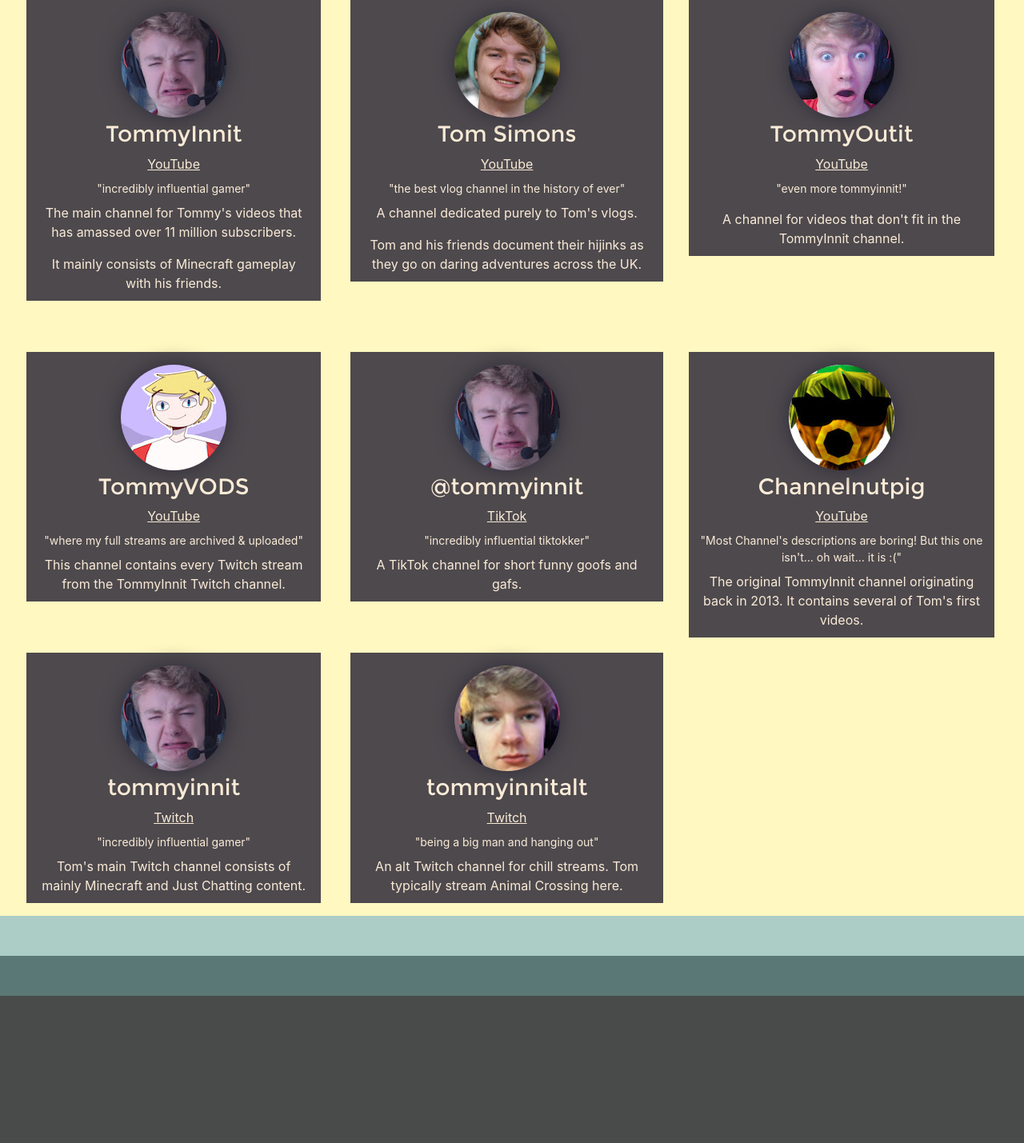
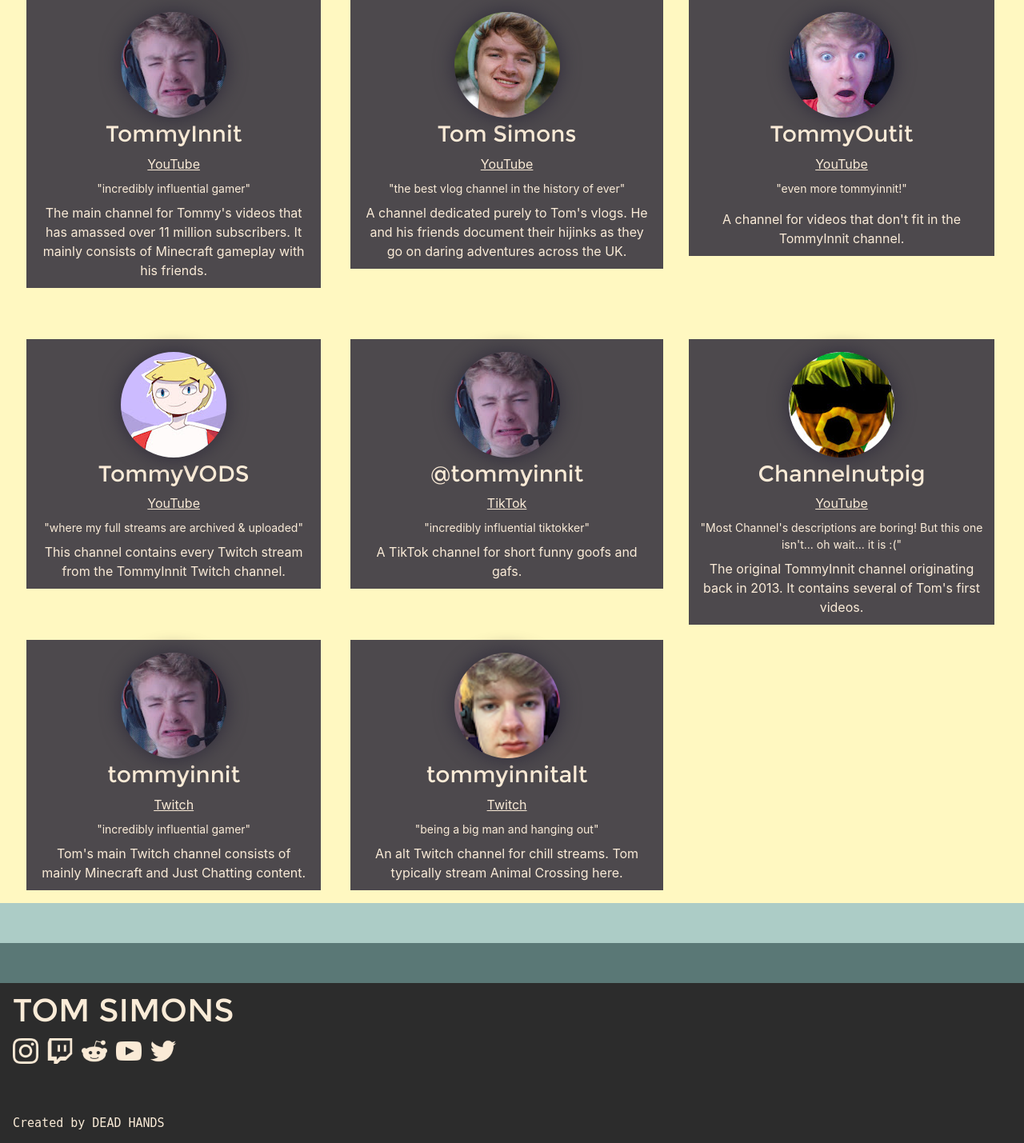
Before and after one commit to StealthAddict/TomPlus, a Flask app: page /content in a window 1280 px wide. Shown: the part 618-2047 px from the top of the page at 80% size. Before the commit the page ends 1863 px from the top, so only its background shows below. Run offline with Flask 2, Linux system fonts and the light colour scheme; some libraries are stand-ins or nearby versions.

Commit message:
Footer Created

```diff
--- a/tomplus/templates/bases/base_home.html
+++ b/tomplus/templates/bases/base_home.html
@@ -71,13 +71,26 @@
       <a class="col-md-3 selection-tab btn btn-default br-0" href="{{ url_for('main.about') }}"
       id="About">ABOUT</a>
 
-      <!-- Tabs -->
-      <!-- <div id="Home" class="tab-content"></div>
-      <div id="Announcements" class="tab-content"></div>
-      <div id="Content" class="tab-content"></div>
-      <div id="About" class="tab-content"></div> -->
 
       {% block content %}{% endblock %}
+
+
+      <!-- FOOTER -->
+      <div style="background-color: #2c2c2c; height:200px;">
+        <div class="ml-3" style="padding-top: 10px;">
+          <h1>
+            TOM SIMONS
+            <div>
+              <a href="https://www.instagram.com/tommyinnit/"><img src="{{ url_for('static', filename='site_images/instagram_icon.png') }}" width="32px"></a>
+              <a href="https://www.twitch.tv/tommyinnit"><img src="{{ url_for('static', filename='site_images/twitch_icon.png') }}" width="32px" href=""></a>
+              <a href="https://www.reddit.com/r/tommyinnit/"><img src="{{ url_for('static', filename='site_images/reddit_icon.png') }}" width="32px" href=""></a>
+              <a href="https://www.youtube.com/c/TommyInnit"><img src="{{ url_for('static', filename='site_images/youtube_icon.png') }}" width="32px" href=""></a>
+              <a href="https://twitter.com/tommyinnit"><img src="{{ url_for('static', filename='site_images/twitter_icon.png') }}" width="32px" href=""></a>
+            </div>
+          </h1>
+            <p style="padding-top: 50px; color: antiquewhite; font-family: monospace; font-size: 15px;">Created by <a href="https://www.youtube.com/channel/UCGF6Z9CgXHrydlbUKfUjQwQ" style="color:antiquewhite">DEAD HANDS</a></p>
+        </div>
+      </div>
 
       <!-- Optional JavaScript from getbootstrap.com-->
       <!-- jQuery first, then Popper.js, then Bootstrap JS -->
--- a/tomplus/templates/main/about.html
+++ b/tomplus/templates/main/about.html
@@ -1,6 +1,5 @@
 {% extends "bases/base_home.html" %}
 {% block content %}
     <body id="About">
-        <h1>About Page</h1>
     </body>
 {% endblock content %}
--- a/tomplus/templates/main/announcements.html
+++ b/tomplus/templates/main/announcements.html
@@ -1,6 +1,5 @@
 {% extends "bases/base_home.html" %}
 {% block content %}
 <body id="Announcements">
-    <h1>Announcements Page</h1>
 </body>
 {% endblock content %}
--- a/tomplus/templates/main/content.html
+++ b/tomplus/templates/main/content.html
@@ -20,13 +20,10 @@
                 <p class="m-2" style="font-size: 14px;">
                     "incredibly influential gamer"
                 </p>
-                <p class="ml-3 mr-3">
+                <p class="ml-3 mr-3" style="padding-bottom: 10px;">
                     The main channel for Tommy's videos that has amassed
-                    over 11 million subscribers.
-                </p>
-                <p class="ml-3 mr-3" style="padding-bottom: 10px;">
-                    It mainly consists of Minecraft gameplay
-                    with his friends.
+                    over 11 million subscribers. It mainly consists of
+                    Minecraft gameplay with his friends.
                 </p>
             </div>
         </div>
@@ -38,11 +35,9 @@
                 <p class="m-2" style="font-size: 14px;">
                     "the best vlog channel in the history of ever"
                 </p>
-                <p class="ml-3 mr-3">
+                <p class="ml-3 mr-3" style="padding-bottom: 10px;">
                     A channel dedicated purely to Tom's vlogs.
-                </p>
-                <p class="ml-3 mr-3" style="padding-bottom: 10px;">
-                    Tom and his friends document their hijinks as they
+                    He and his friends document their hijinks as they
                     go on daring adventures across the UK.
                 </p>
             </div>
```
Also changed, not shown: tomplus/static/site_images/instagram_icon.png (added), tomplus/static/site_images/reddit_icon.png (added), tomplus/static/site_images/twitch_icon.png (added), tomplus/static/site_images/twitter_icon.png (added), tomplus/static/site_images/youtube_icon.png (added).
